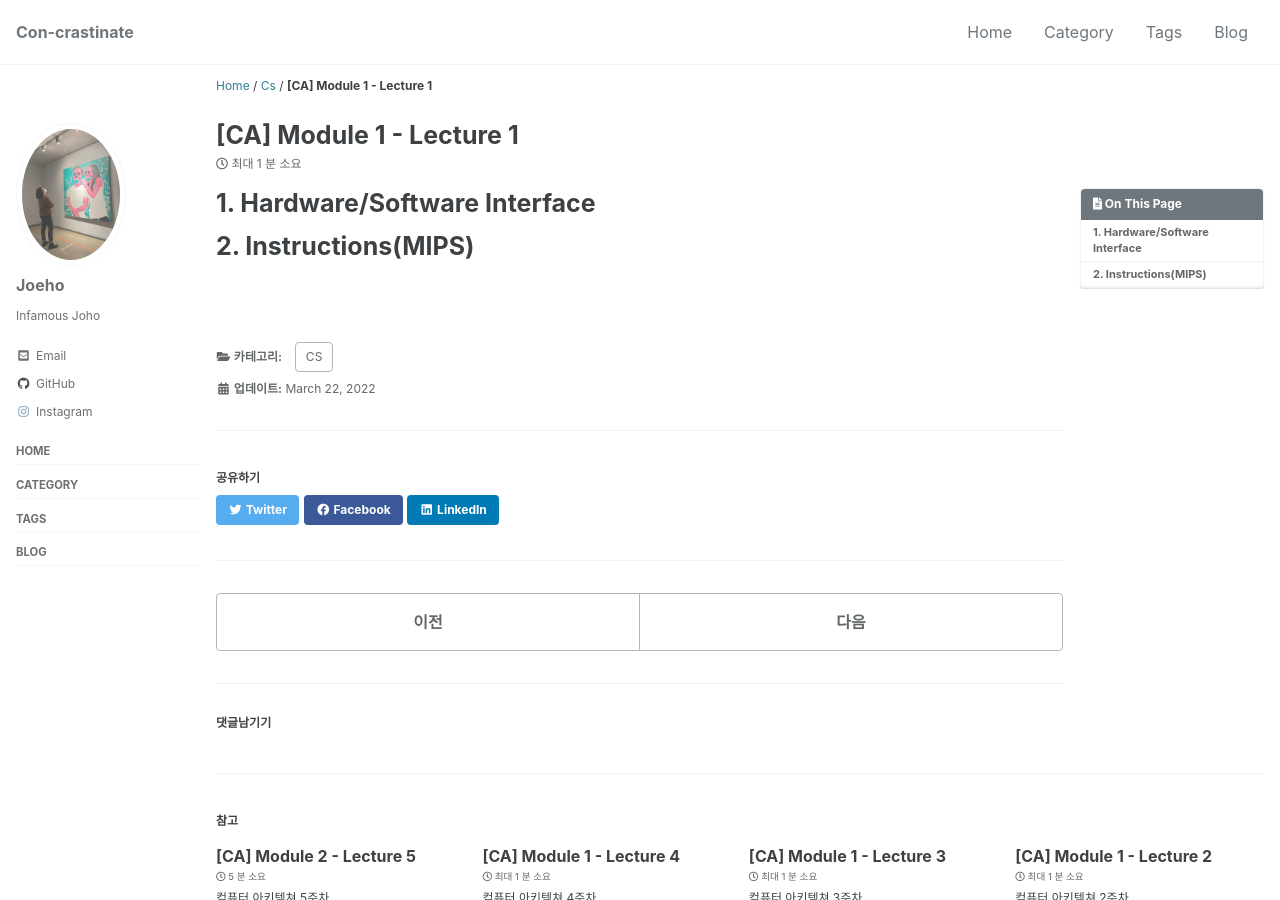
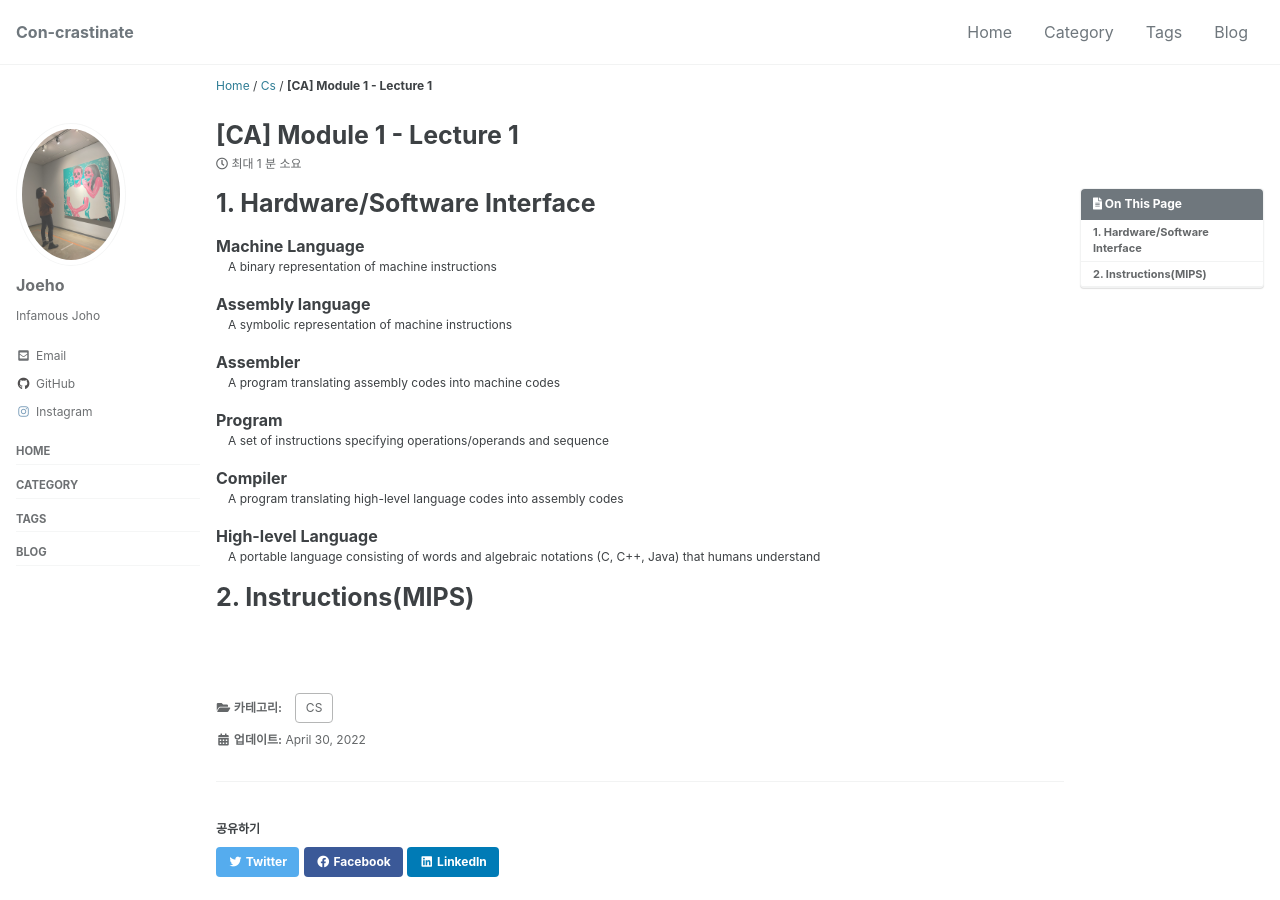
Before and after one commit to joeholee/joeholee.github.io, a Jekyll site: the page built from _posts/2022-03-15-ca-first.md, in a window 1280 px wide and 900 px high. Built offline with Jekyll 4.4.1, drawn with Linux system fonts in a browser that asks for light colours; cached includes are drawn as plain includes; some web fonts are replaced; comment, search, counter and statistics services are not loaded.

Commit message:
Update 2022-03-15-ca-first.md

```diff
--- a/_posts/2022-03-15-ca-first.md
+++ b/_posts/2022-03-15-ca-first.md
@@ -13,11 +13,35 @@ toc: true
 toc_sticky: true
 
 date: 2022-03-15
-last_modified_at: 2022-03-22
+last_modified_at: 2022-04-30
 ---
 
 # 1. Hardware/Software Interface
 
+Machine Language
+
+: A binary representation of machine instructions
+
+Assembly language
+
+: A symbolic representation of machine instructions
+
+Assembler
+
+: A program translating assembly codes into machine codes
+
+Program
+
+: A set of instructions specifying operations/operands and sequence
+
+Compiler
+
+: A program translating high-level language codes into assembly codes
+
+High-level Language
+
+: A portable language consisting of words and algebraic notations (C, C++, Java) that humans understand
+
 
 # 2. Instructions(MIPS)
 <br>
```
